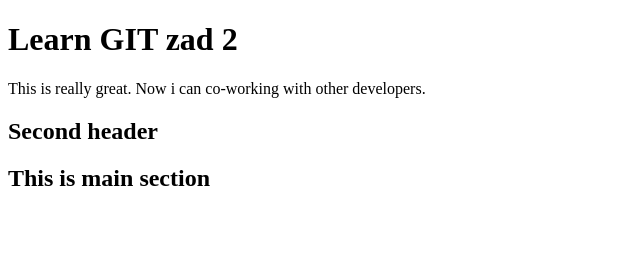
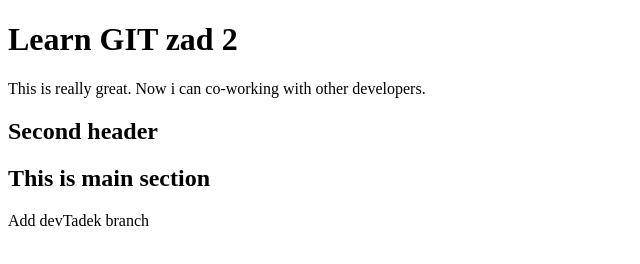
Before and after one commit to nexxtGen/learning-git-2, a plain HTML site: page index.html in a window 1280 px wide. Shown: the whole page, without its empty margins (0-640 px from the left). Drawn offline with nearby package versions, Linux system fonts and the light colour scheme; files that its build step writes are made by us from their sources.

Commit message:
Add new paragraf

```diff
--- a/index.html
+++ b/index.html
@@ -16,5 +16,6 @@
 	<section class="content">
 		<h1>This is main section</h1>
 		</section>
+		<p>Add devTadek branch</p>
     	</body>
 </html>
```
